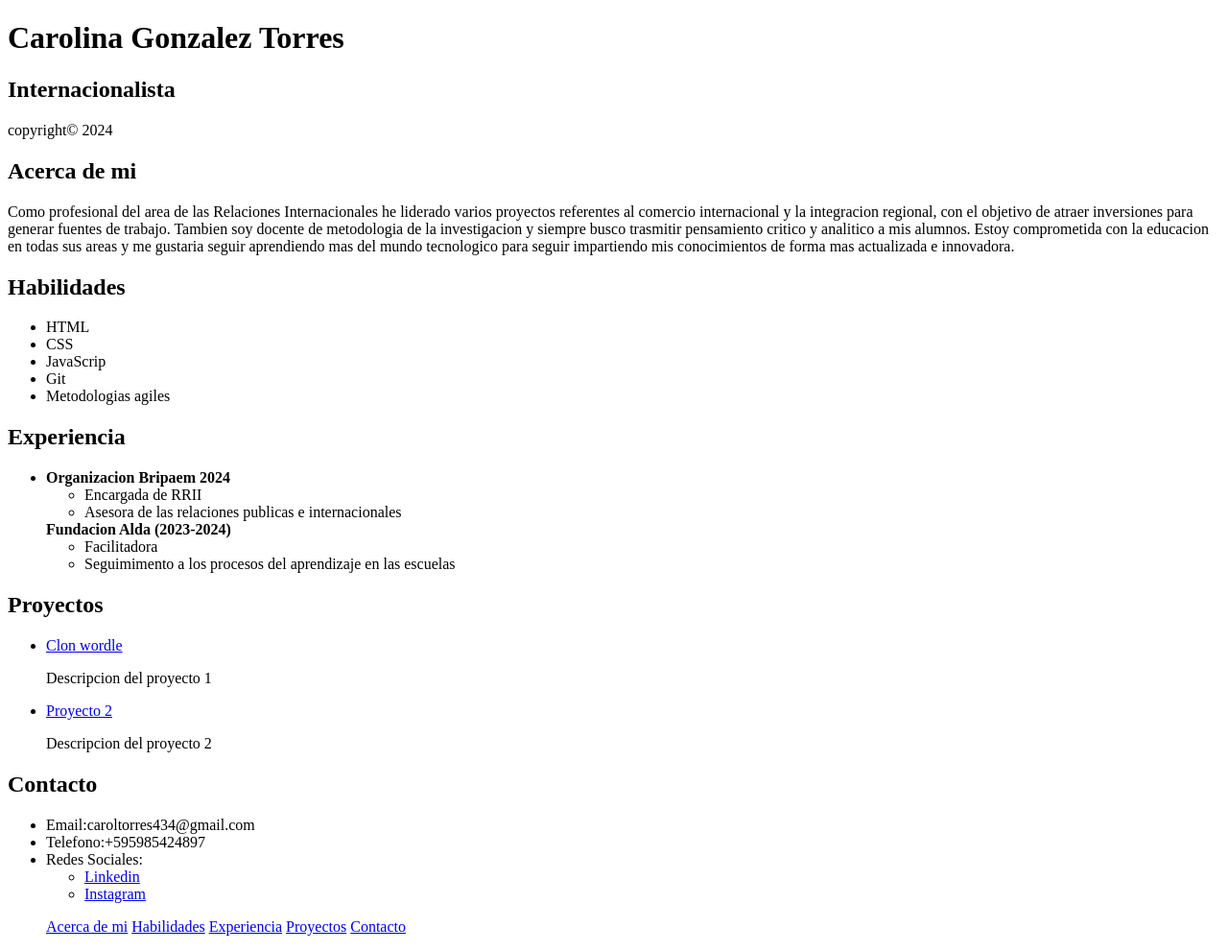
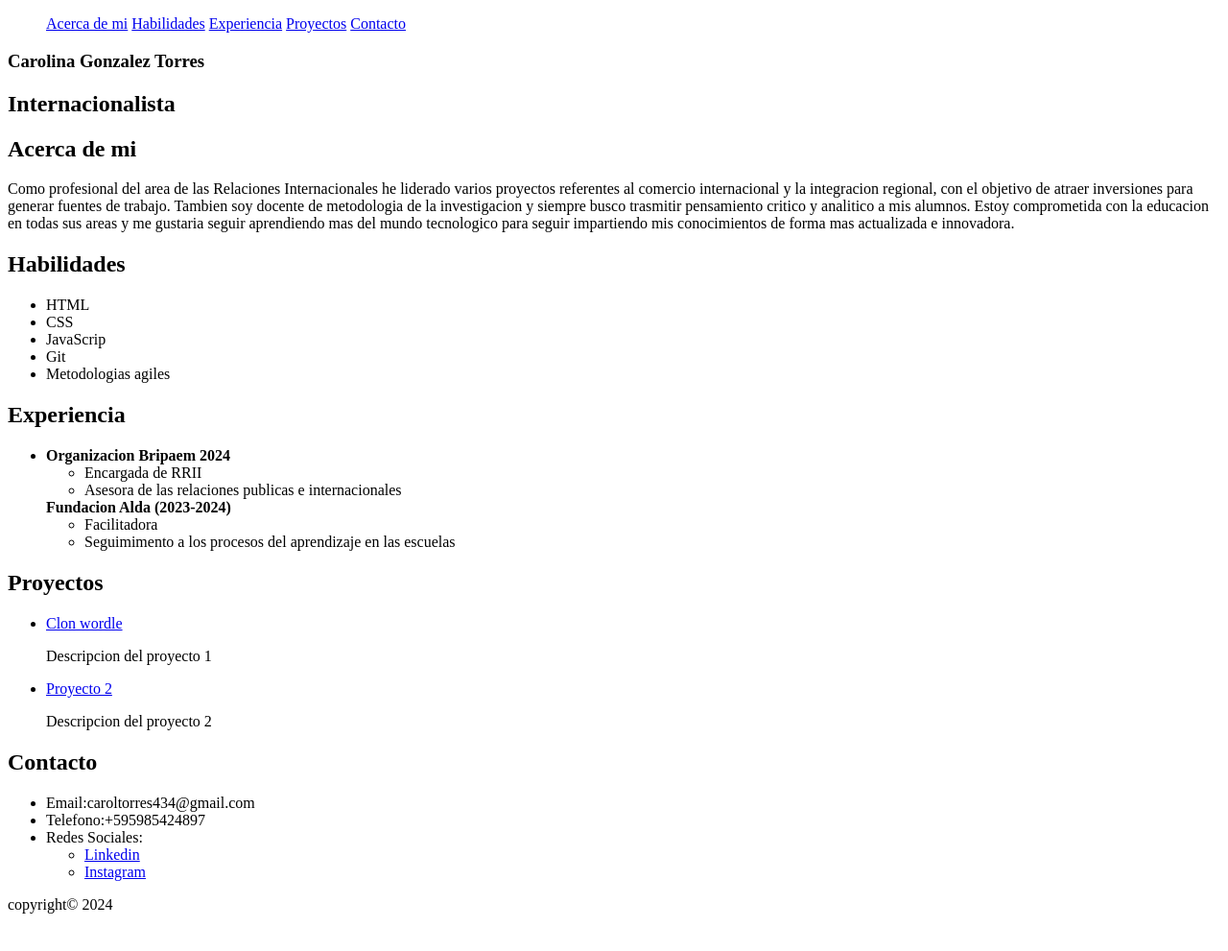
Before and after one commit to Carolbgtorres/Porfolio-de-Carolina-Gonzalez-Torres, a plain HTML site: page index.html in a window 1280 px wide. Shown: the whole page at 96% size. After the commit the page ends 968 px from the top, so only its background shows below. Drawn offline with Linux system fonts and the light colour scheme.

Commit message:
CV corregido

```diff
--- a/index.html
+++ b/index.html
@@ -1,15 +1,22 @@
 <!DOCTYPE html>
 <html>
+    <head>
+        <title> Mi porfolio </title>
+    </header>
+<body>
     <header>
-        <title> Mi porfolio </title>
-        <script src="script.js"></script>
-    </head>
-<body>
+        <nav>
+            <ul>
+                <a href="#acerca-de-mi">Acerca de mi</a>
+                <a href="#habilidades">Habilidades</a>
+                <a href="#experiencia">Experiencia</a>
+                <a href="#proyectos">Proyectos</a>
+                <a href="#contacto">Contacto</a>
+            </ul>
+            <nav>
     <h1> Carolina Gonzalez Torres</h1>
     <h2> Internacionalista</h2>
     </header>
-</body>
-    <p>copyright&copy; 2024</p>
     <main>
         <section id="Acerca de mi"></section>
             <h2>Acerca de  mi</h2>
@@ -22,6 +29,7 @@
                 Estoy comprometida con la educacion en todas sus areas y me gustaria seguir
                 aprendiendo mas del mundo tecnologico
                 para seguir impartiendo mis conocimientos de forma mas actualizada e innovadora.
+            <p>
             </section>
         <section id="Habilidades"></section>
             <h2>Habilidades</h2>
@@ -87,12 +95,9 @@
                 </li>
             </ul>
         </section>
-        <nav>
-            <ul>
-                <a href="#acerca-de-mi">Acerca de mi</a>
-                <a href="#habilidades">Habilidades</a>
-                <a href="#experiencia">Experiencia</a>
-                <a href="#proyectos">Proyectos</a>
-                <a href="#contacto">Contacto</a>
-            </ul>
-        </nav>
+    </main>
+            <footer>
+                <p>copyright&copy; 2024</p>
+            </footer>
+        </body>
+    </head>
```
